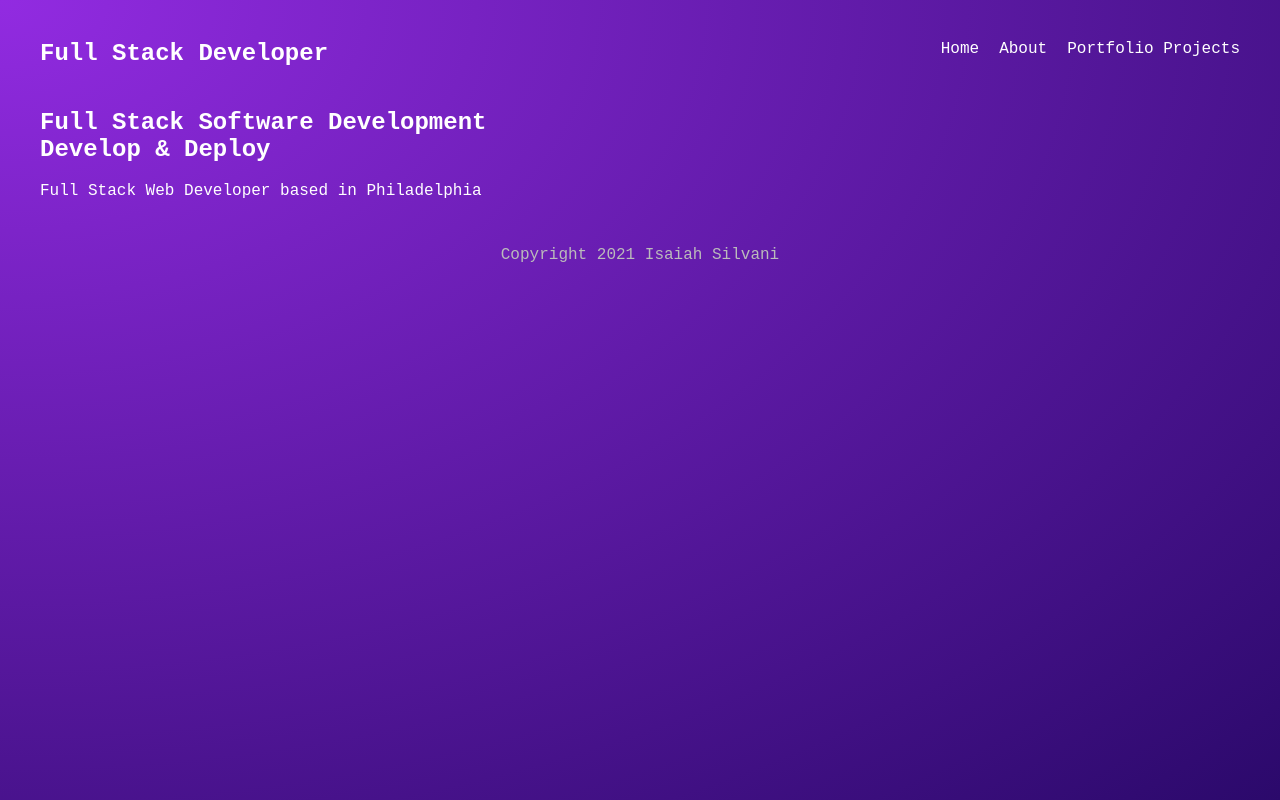
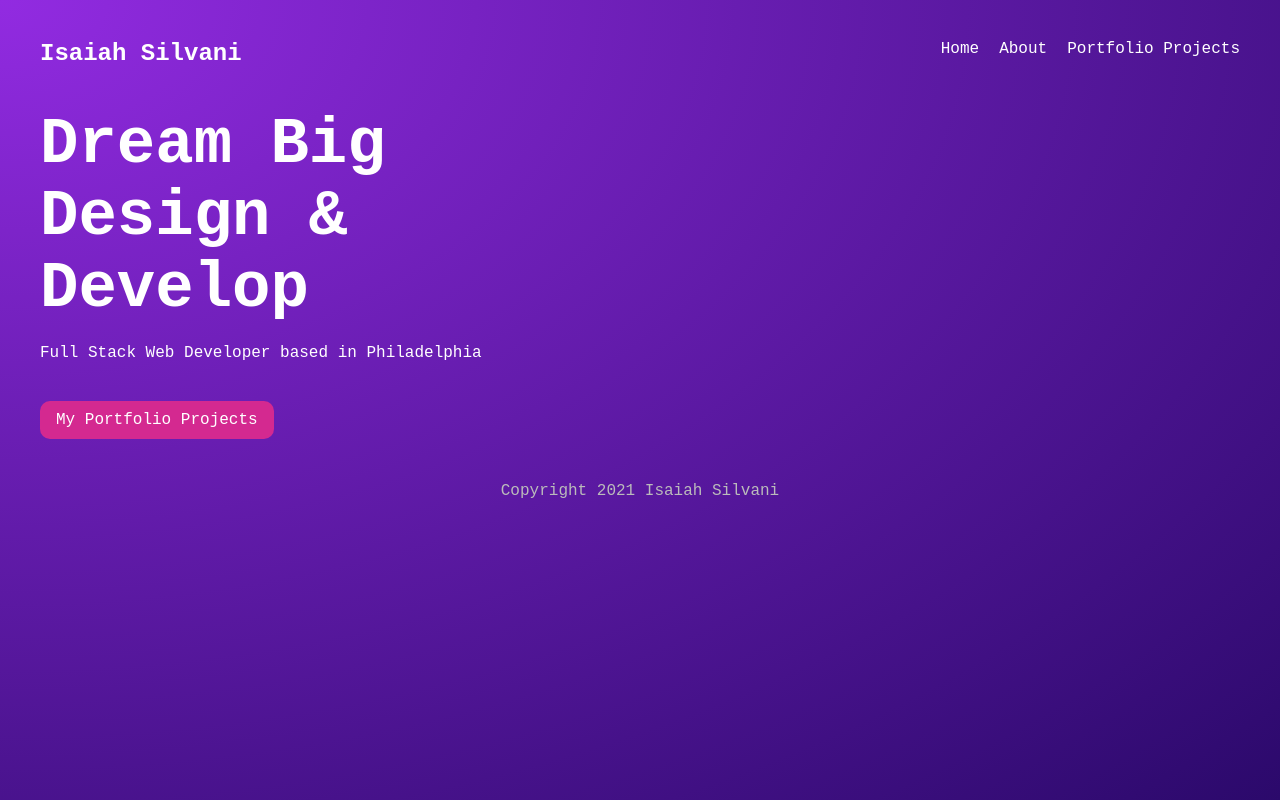
Before and after one commit to isaiahsilvani/portfolio-site, a Gatsby site: page / in a window 1280 px wide. Built offline with nearby package versions, Linux system fonts and the light colour scheme; Gatsby itself is replaced by a stand-in of ours.

Commit message:
basic home styling

```diff
--- a/src/components/Navbar.jsx
+++ b/src/components/Navbar.jsx
@@ -4,7 +4,7 @@ import React from 'react';
 export default function Navbar() {
   return (
     <nav>
-      <h1>Full Stack Developer</h1>
+      <h1>Isaiah Silvani</h1>
       <div className='links'>
         <Link to="/">Home</Link>
         <Link to="/about">About</Link>
--- a/src/pages/index.js
+++ b/src/pages/index.js
@@ -1,14 +1,17 @@
 import React from "react"
 import Layout from '../components/Layout'
+import * as styles from '../styles/home.module.css'
+import { Link } from 'gatsby'
 
 export default function Home() {
   return (
     <Layout>
-      <section>
+      <section className={styles.header}>
         <div>
-          <h2>Full Stack Software Development</h2>
-          <h2>Develop & Deploy</h2>
+          <h2>Dream Big</h2>
+          <h2>Design & Develop</h2>
           <p>Full Stack Web Developer based in Philadelphia</p>
+          <Link className={styles.btn} to='/projects'>My Portfolio Projects</Link>
         </div>
       </section>
     </Layout>
--- /dev/null
+++ b/src/styles/home.module.css
@@ -0,0 +1,25 @@
+.header {
+  display: grid;
+  grid-template-columns: 1fr 1fr;
+  grid-gap: 40px;
+  align-items: center;
+}
+
+.header h2 {
+  font-size: 4em
+}
+
+.header h3 {
+  font-size: 3em;
+  font-weight: 400;
+  margin-bottom: 20px;
+}
+
+.btn {
+  display: inline-block;
+  background: #D42990;
+  padding: 10px 16px;
+  border-radius: 10px;
+  margin-top: 20px;
+  font-weight: 500;
+}
```
